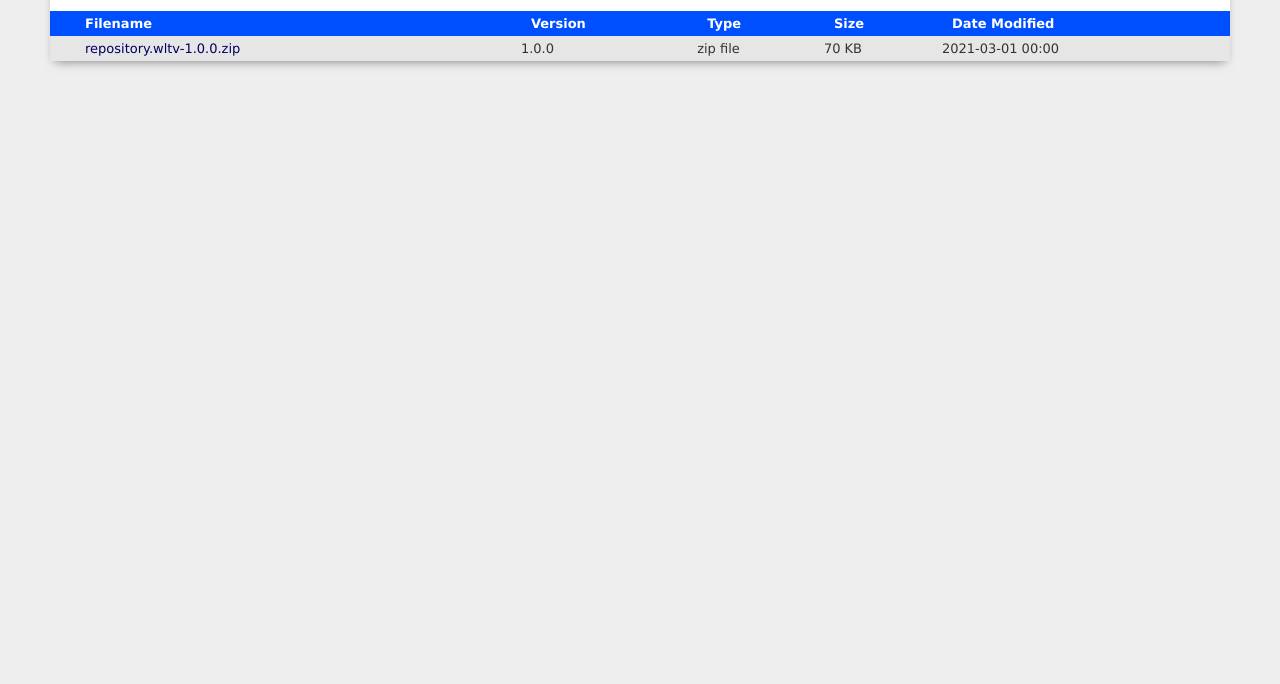
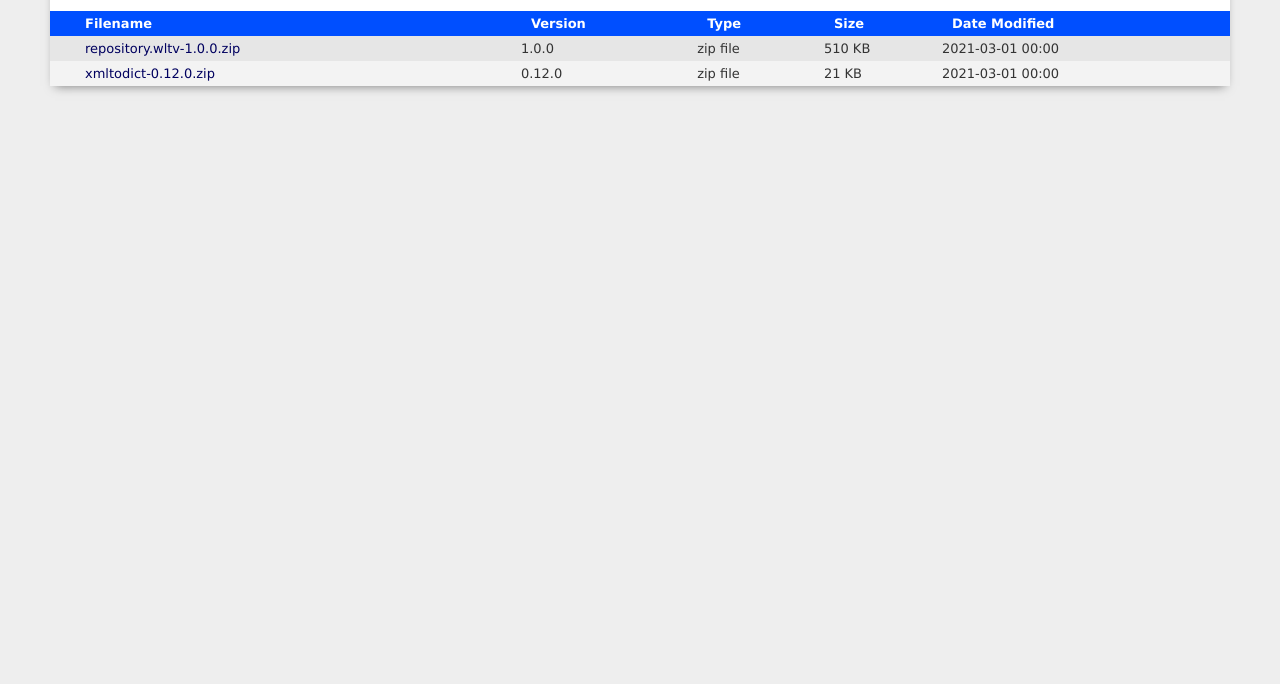
Before and after one commit to WorldLiveTV/WorldLiveTV.github.io, a plain HTML site: page repo/index.html in a window 1280 px wide. Shown: the part 116-800 px from the top of the page. Drawn offline with Linux system fonts and the light colour scheme.

Commit message:
xmltodict

```diff
--- a/repo/index.html
+++ b/repo/index.html
@@ -22,7 +22,16 @@
 							</td>
 							<td>1.0.0</td>
 							<td>zip file</td>
-							<td>70 KB</td>
+							<td>510 KB</td>
+							<td>2021-03-01 00:00</td>
+						</tr>
+						<tr>
+							<td>
+								<a href="xmltodict-0.12.0.zip">xmltodict-0.12.0.zip</a>
+							</td>
+							<td>0.12.0</td>
+							<td>zip file</td>
+							<td>21 KB</td>
 							<td>2021-03-01 00:00</td>
 						</tr>
 
```
Also changed, not shown: 1 other file.
